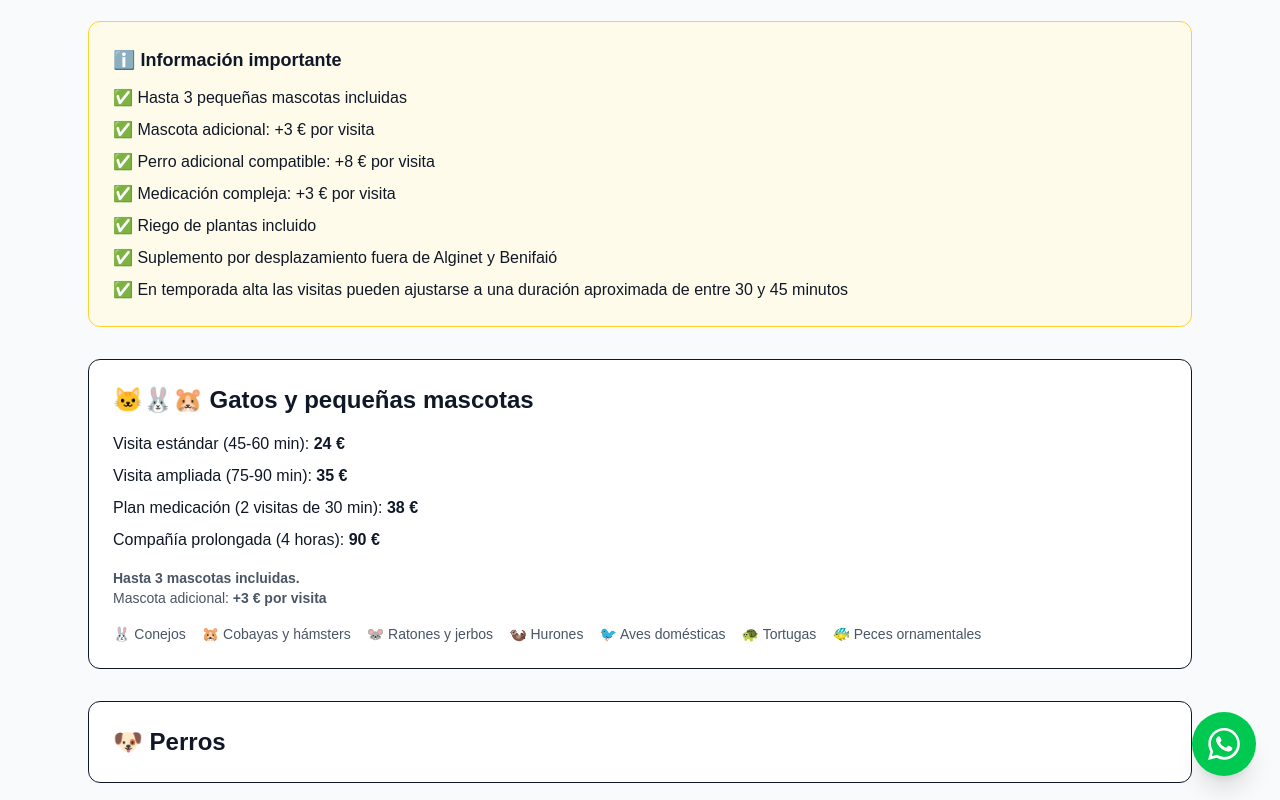
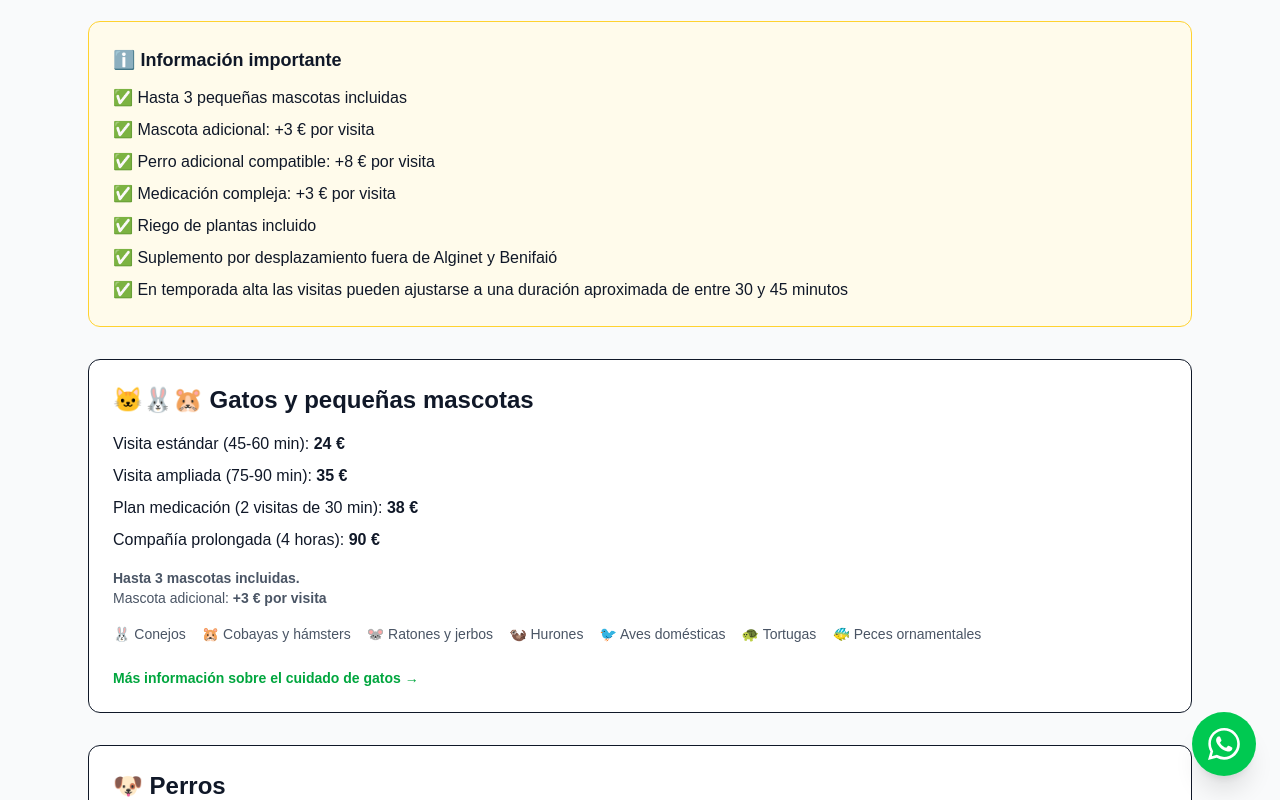
Before and after one commit to taniamadrigalmendez-glitch/kuidapet, a Next.js app: page / in a window 1280 px wide. Both pictures are taken after a click on the heading "🐱🐰🐹 Gatos y pequeñas mascotas". Shown: the part 2101-2901 px from the top of the page. Built offline with nearby package versions, Linux system fonts and the light colour scheme.

Commit message:
Añadir página SEO de gatos y enlaces internos

```diff
--- a/app/page.tsx
+++ b/app/page.tsx
@@ -216,6 +216,14 @@ export default function Home() {
         <span>🐢 Tortugas</span>
         <span>🐠 Peces ornamentales</span>
       </div>
+      <div className="mt-6">
+  <a
+    href="/cuidador-gatos-valencia"
+    className="text-green-600 font-semibold hover:underline"
+  >
+    Más información sobre el cuidado de gatos →
+  </a>
+</div>
     </div>
   </div>
 </details>
```
